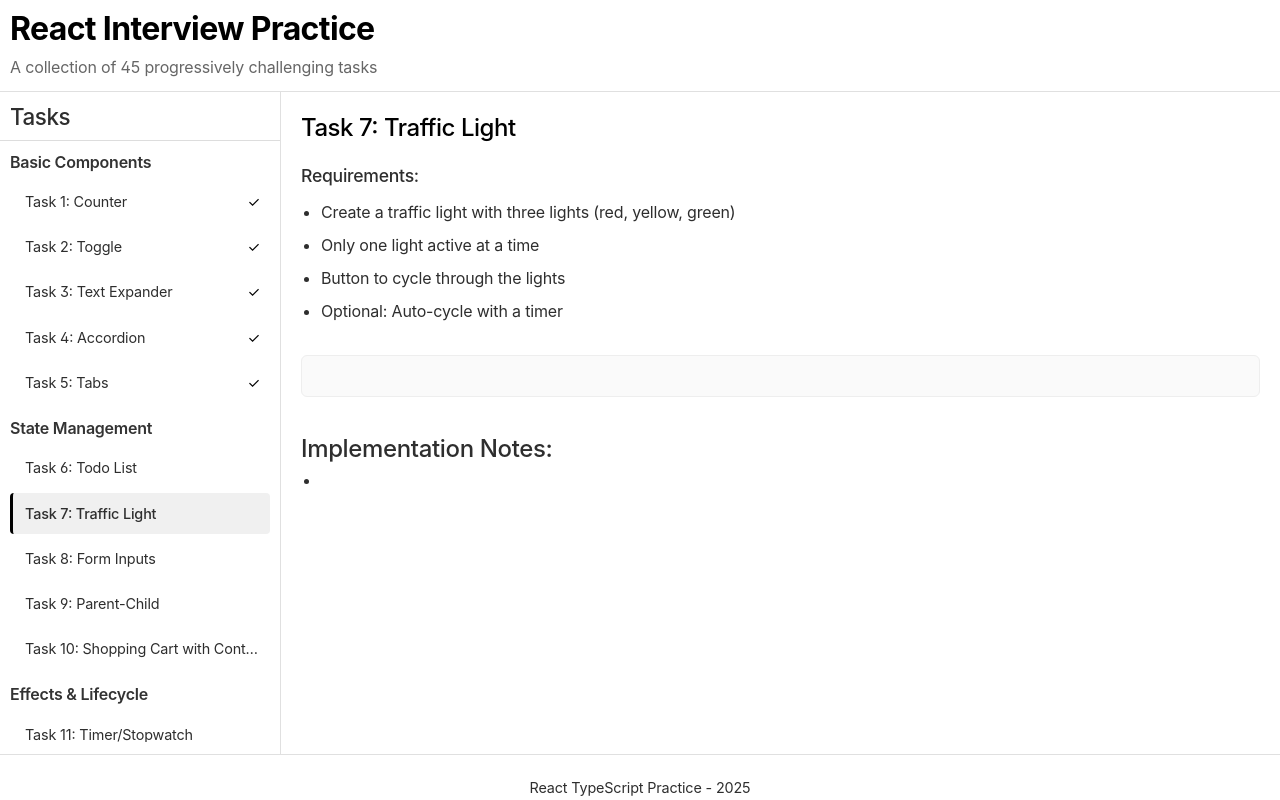
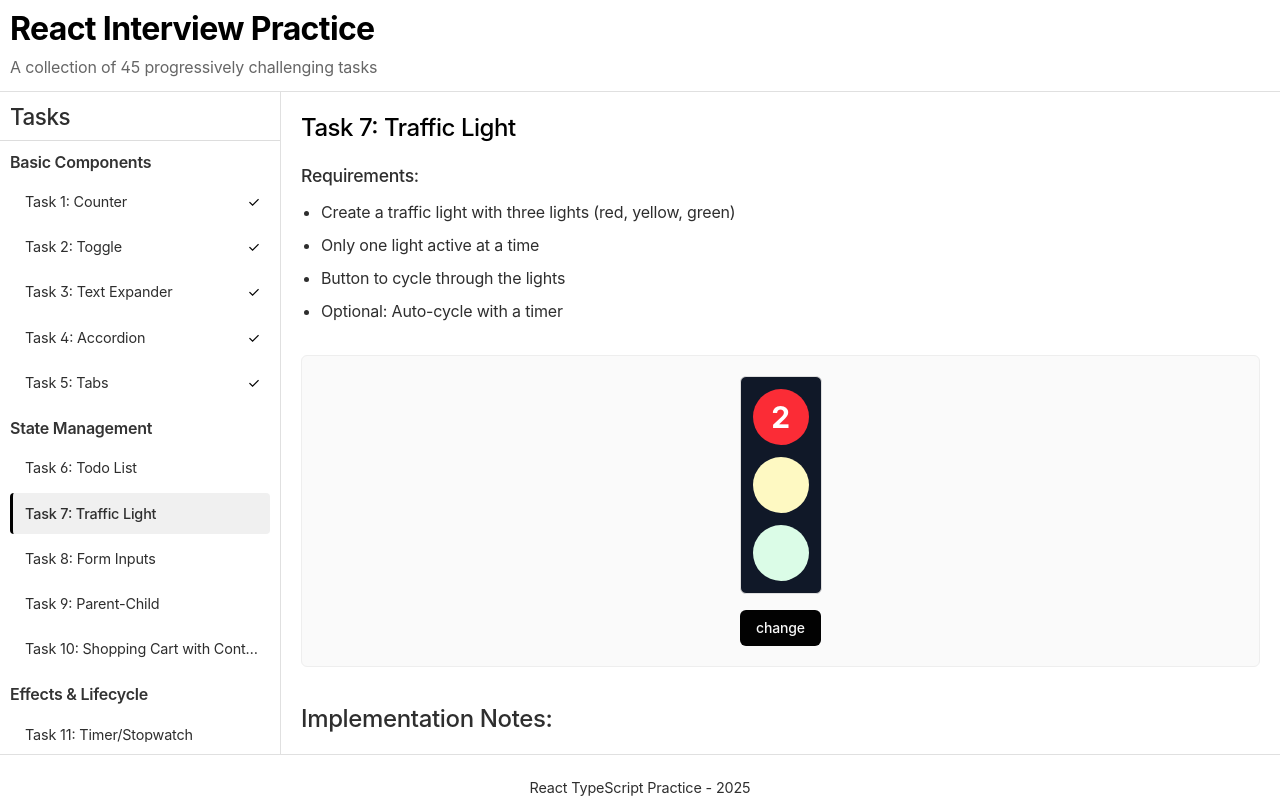
Before and after one commit to SanjoyPator1/WebDevLearning, a React (Vite) app in the folder set-01-frontend-focused/: page / in a window 1280 px wide. Both pictures are taken after a click on the item "Task 7: Traffic Light". Built offline with nearby package versions, Linux system fonts and the light colour scheme.

Commit message:
react: Task 07: Traffic light done

```diff
--- a/set-01-frontend-focused/src/tasks/Task07_TrafficLight/TrafficLight.tsx
+++ b/set-01-frontend-focused/src/tasks/Task07_TrafficLight/TrafficLight.tsx
@@ -1,4 +1,73 @@
+import { useCallback, useEffect, useState } from "react";
+
+type TrafficLightModeType = "red" | "yellow" | "green";
+
+interface LightProps {
+  lightMode: TrafficLightModeType;
+  lightOn: "on" | "off";
+  time: number;
+}
+
+type LightStyle = {
+  on: string;
+  off: string;
+};
+
+const lightStyles: Record<TrafficLightModeType, LightStyle> = {
+  red: {
+    on: "bg-red-500",
+    off: "bg-red-100",
+  },
+  yellow: {
+    on: "bg-yellow-500",
+    off: "bg-yellow-100",
+  },
+  green: {
+    on: "bg-green-500",
+    off: "bg-green-100",
+  },
+};
+
+const Light: React.FC<LightProps> = ({ lightMode, lightOn, time }) => {
+  return (
+    <div
+      className={`rounded-full h-14 w-14 flex items-center justify-center text-3xl text-white font-bold transition-colors duration-300 ease-in-out
+ ${lightStyles[lightMode][lightOn]}`}
+    >
+      {lightOn === "on" && time}
+    </div>
+  );
+};
+
 function TrafficLight() {
+  const [currentTrafficLightMode, setCurrentTrafficLightMode] =
+    useState<TrafficLightModeType>("red");
+  const [time, setTime] = useState(0);
+
+  //change alternatively
+  const handleCycleLightMode = useCallback(() => {
+    setCurrentTrafficLightMode((prev) => {
+      if (prev === "red") return "yellow";
+      if (prev === "yellow") return "green";
+      return "red";
+    });
+    setTime(0);
+  }, []);
+
+  useEffect(() => {
+    const interval = setInterval(() => {
+      setTime((prevTime) => prevTime + 1);
+    }, 1000);
+
+    return () => clearInterval(interval);
+  }, []);
+
+  useEffect(() => {
+    if (time > 2) {
+      handleCycleLightMode();
+    }
+  }, [time]);
+
   return (
     <div className="task-container">
       <h2>Task 7: Traffic Light</h2>
@@ -13,12 +82,74 @@ function TrafficLight() {
         </ul>
       </div>
 
-      <div className="implementation">{/* Implementation goes here */}</div>
+      <div className="implementation flex flex-col gap-4 items-center">
+        <div className="flex flex-col gap-3 border rounded-md w-fit p-3 bg-gray-900">
+          {["red", "yellow", "green"].map((mode) => (
+            <Light
+              key={mode}
+              lightMode={mode as TrafficLightModeType}
+              lightOn={currentTrafficLightMode === mode ? "on" : "off"}
+              time={currentTrafficLightMode === mode ? time : 0}
+            />
+          ))}
+        </div>
+        <button
+          className="btn btn-primary w-fit"
+          onClick={handleCycleLightMode}
+          aria-label="Manually cycle to next traffic light"
+        >
+          change
+        </button>
+      </div>
 
       <div className="task-notes">
         <h3>Implementation Notes:</h3>
         <ul>
-          <li></li>
+          <li>
+            The traffic light uses three states: "red", "yellow", and "green",
+            managed with useState.
+          </li>
+          <li>
+            Only one light is active at a time. The active light displays a
+            timer, while inactive ones show nothing.
+          </li>
+          <li>
+            handleCycleLightMode cycles the light from red → yellow → green →
+            red and resets the timer. It's memoized with useCallback to ensure
+            the reference remains consistent.
+          </li>
+          <li>
+            useEffect with setInterval updates the time state every second.
+          </li>
+          <li>
+            A separate useEffect watches the time and triggers a light change
+            once the timer exceeds 2 seconds for auto-cycling.
+          </li>
+          <li>
+            The Light component takes in lightMode, lightOn, and time as props
+            and renders according to the current mode using Tailwind CSS
+            classes.
+          </li>
+          <li>
+            The lights are rendered dynamically using map() for cleaner and
+            scalable rendering.
+          </li>
+          <li>
+            The timer inside each light is only shown when the light is active.
+          </li>
+          <li>
+            A manual override button ("change") is provided for cycling through
+            the lights manually, independent of the timer.
+          </li>
+          <li>
+            Tailwind utility classes such as transition-colors, duration-300,
+            and ease-in-out are used for smooth transitions between light
+            states.
+          </li>
+          <li>
+            Accessibility: The button includes an aria-label for screen reader
+            support to describe its action.
+          </li>
         </ul>
       </div>
     </div>
```
